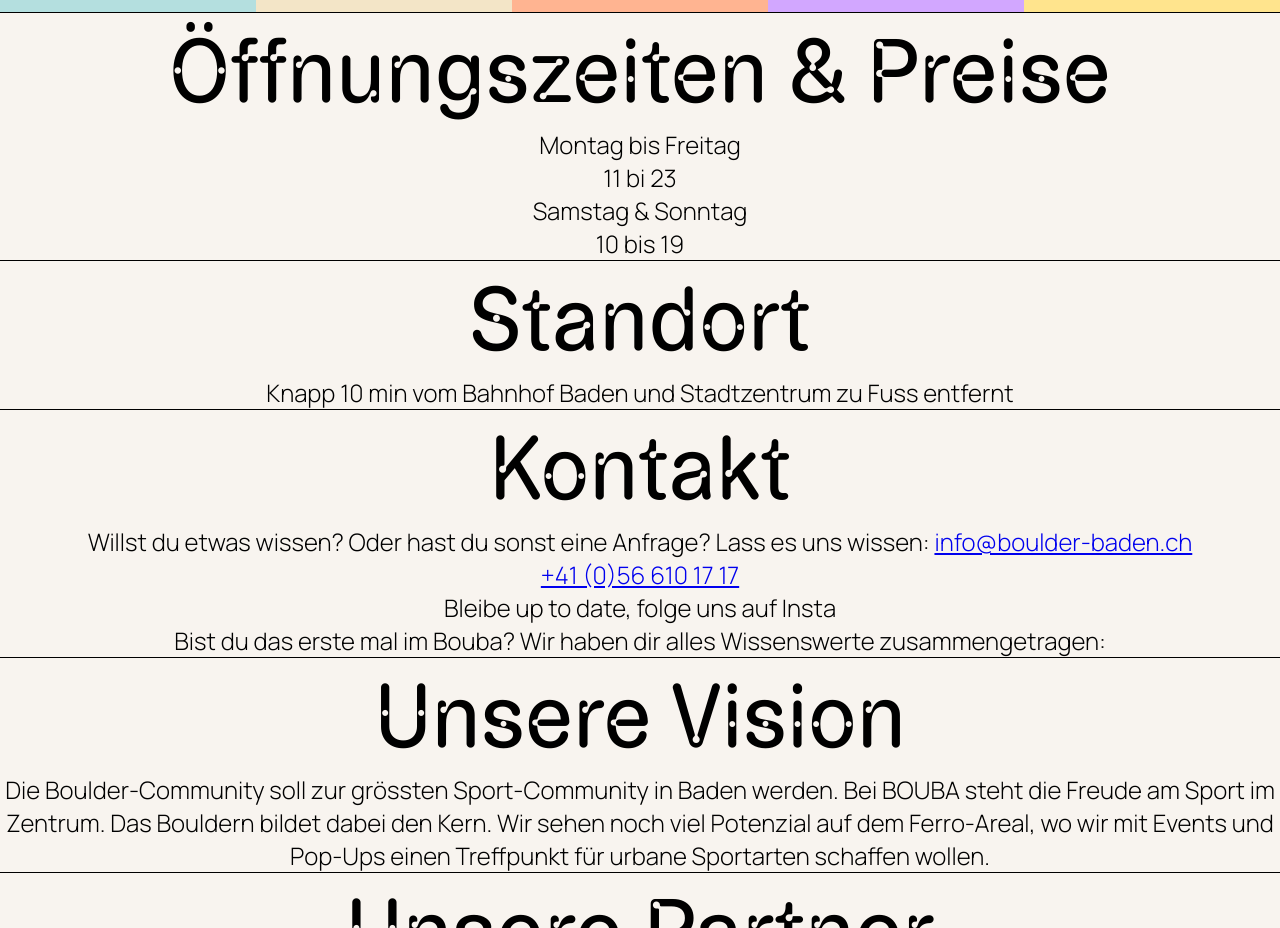
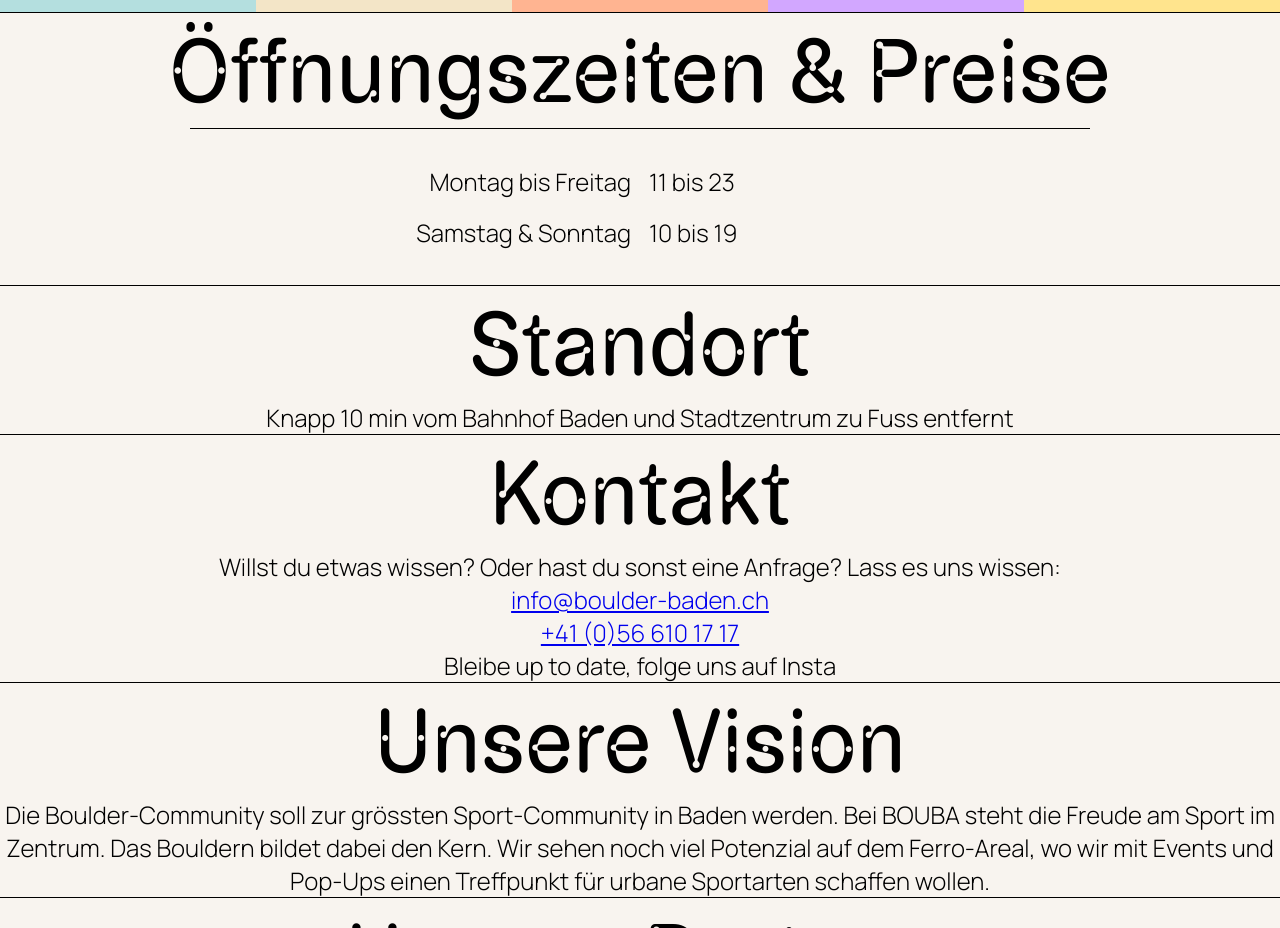
Before and after one commit to escodebar/boulder-baden.ch, a Vue app: page / in a window 1280 px wide. Shown: the part 1140-2068 px from the top of the page. Built offline with nearby package versions, Linux system fonts and the light colour scheme.

Commit message:
Move Home content to components
...and make therefore the style unscoped, so the font sizes match the
figma.

```diff
--- /dev/null
+++ b/src/components/Kontakt.vue
@@ -0,0 +1,10 @@
+<template>
+  <h2>Kontakt</h2>
+  <p>
+    Willst du etwas wissen? Oder hast du sonst eine Anfrage? Lass es uns
+    wissen:<br />
+    <a href="mailto:info@boulder-baden.ch">info@boulder-baden.ch</a><br />
+    <a href="tel:+41566101717">+41 (0)56 610 17 17</a>
+  </p>
+  <p>Bleibe up to date, folge uns auf Insta</p>
+</template>
--- /dev/null
+++ b/src/components/Oeffnungszeiten.vue
@@ -0,0 +1,38 @@
+<template>
+  <h2>Öffnungszeiten & Preise</h2>
+
+  <hr />
+
+  <dl>
+    <dt>Montag bis Freitag</dt>
+    <dd>11 bis 23</dd>
+    <dt>Samstag & Sonntag</dt>
+    <dd>10 bis 19</dd>
+  </dl>
+</template>
+
+<style scoped>
+hr {
+  margin: 0 auto;
+  width: 900px;
+}
+
+dl {
+  display: grid;
+  grid-template-columns: 1fr 1fr;
+  gap: 1rem;
+
+  margin: 2em auto;
+}
+
+dt {
+  overflow: hidden;
+  text-overflow: ellipsis;
+  white-space: nowrap;
+  text-align: right;
+}
+
+dd {
+  text-align: left;
+}
+</style>
--- /dev/null
+++ b/src/components/Partner.vue
@@ -0,0 +1,3 @@
+<template>
+  <h2>Unsere Partner</h2>
+</template>
--- /dev/null
+++ b/src/components/Standort.vue
@@ -0,0 +1,4 @@
+<template>
+  <h2>Standort</h2>
+  <p>Knapp 10 min vom Bahnhof Baden und Stadtzentrum zu Fuss entfernt</p>
+</template>
--- /dev/null
+++ b/src/components/Vision.vue
@@ -0,0 +1,9 @@
+<template>
+  <h2>Unsere Vision</h2>
+  <p>
+    Die Boulder-Community soll zur grössten Sport-Community in Baden werden. Bei
+    BOUBA steht die Freude am Sport im Zentrum. Das Bouldern bildet dabei den
+    Kern. Wir sehen noch viel Potenzial auf dem Ferro-Areal, wo wir mit Events
+    und Pop-Ups einen Treffpunkt für urbane Sportarten schaffen wollen.
+  </p>
+</template>
--- a/src/pages/Home.vue
+++ b/src/pages/Home.vue
@@ -5,54 +5,35 @@
   <Navigation />
 
   <section>
-    <h2>Öffnungszeiten & Preise</h2>
-    <dl>
-      <dt>Montag bis Freitag</dt>
-      <dd>11 bi 23</dd>
-      <dt>Samstag & Sonntag</dt>
-      <dd>10 bis 19</dd>
-    </dl>
+    <Oeffnungszeiten />
   </section>
   <section>
-    <h2>Standort</h2>
-    <p>Knapp 10 min vom Bahnhof Baden und Stadtzentrum zu Fuss entfernt</p>
+    <Standort />
   </section>
   <section>
-    <h2>Kontakt</h2>
-    <p>
-      Willst du etwas wissen? Oder hast du sonst eine Anfrage? Lass es uns
-      wissen:
-      <a href="mailto:info@boulder-baden.ch">info@boulder-baden.ch</a><br />
-      <a href="tel:+41566101717">+41 (0)56 610 17 17</a>
-    </p>
-    <p>Bleibe up to date, folge uns auf Insta</p>
-    <p>
-      Bist du das erste mal im Bouba? Wir haben dir alles Wissenswerte
-      zusammengetragen:
-    </p>
+    <Kontakt />
   </section>
   <!-- Impressionen -->
   <section>
-    <h2>Unsere Vision</h2>
-    <p>
-      Die Boulder-Community soll zur grössten Sport-Community in Baden werden.
-      Bei BOUBA steht die Freude am Sport im Zentrum. Das Bouldern bildet dabei
-      den Kern. Wir sehen noch viel Potenzial auf dem Ferro-Areal, wo wir mit
-      Events und Pop-Ups einen Treffpunkt für urbane Sportarten schaffen wollen.
-    </p>
+    <Vision />
   </section>
   <section>
-    <h2>Unsere Partner</h2>
+    <Partner />
   </section>
   <Navigation />
 </template>
 
 <script setup lang="ts">
+import Kontakt from "@/components/Kontakt.vue";
 import Logo from "@/components/Logo.vue";
 import Navigation from "@/components/Navigation.vue";
+import Oeffnungszeiten from "@/components/Oeffnungszeiten.vue";
+import Partner from "@/components/Partner.vue";
+import Standort from "@/components/Standort.vue";
+import Vision from "@/components/Vision.vue";
 </script>
 
-<style scoped>
+<style>
 dt,
 dd,
 p {
--- a/src/styles/_global.css
+++ b/src/styles/_global.css
@@ -54,6 +54,11 @@ h4 {
   font-weight: 100;
 }
 
+hr {
+  border: 1px solid #000;
+  border-style: solid none none;
+}
+
 section {
   border: 1px solid #000;
   border-style: solid none;
```
